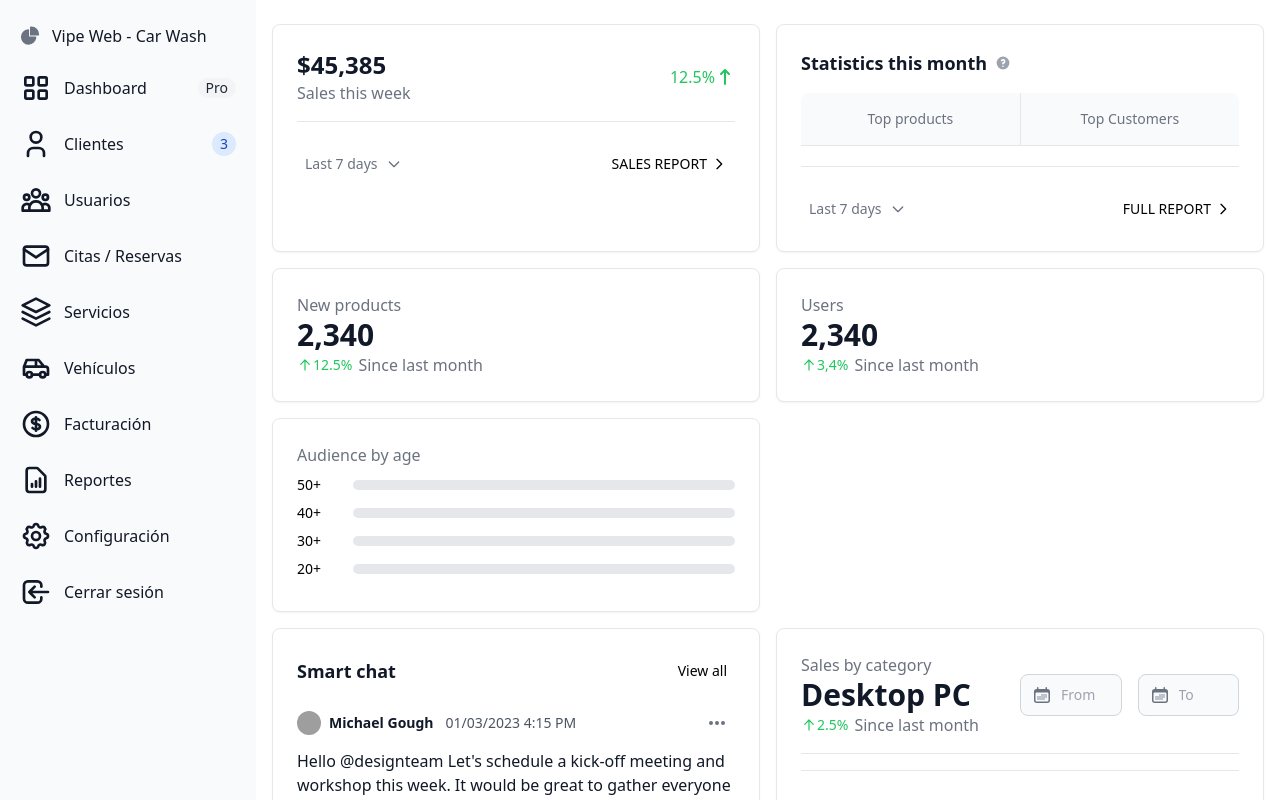
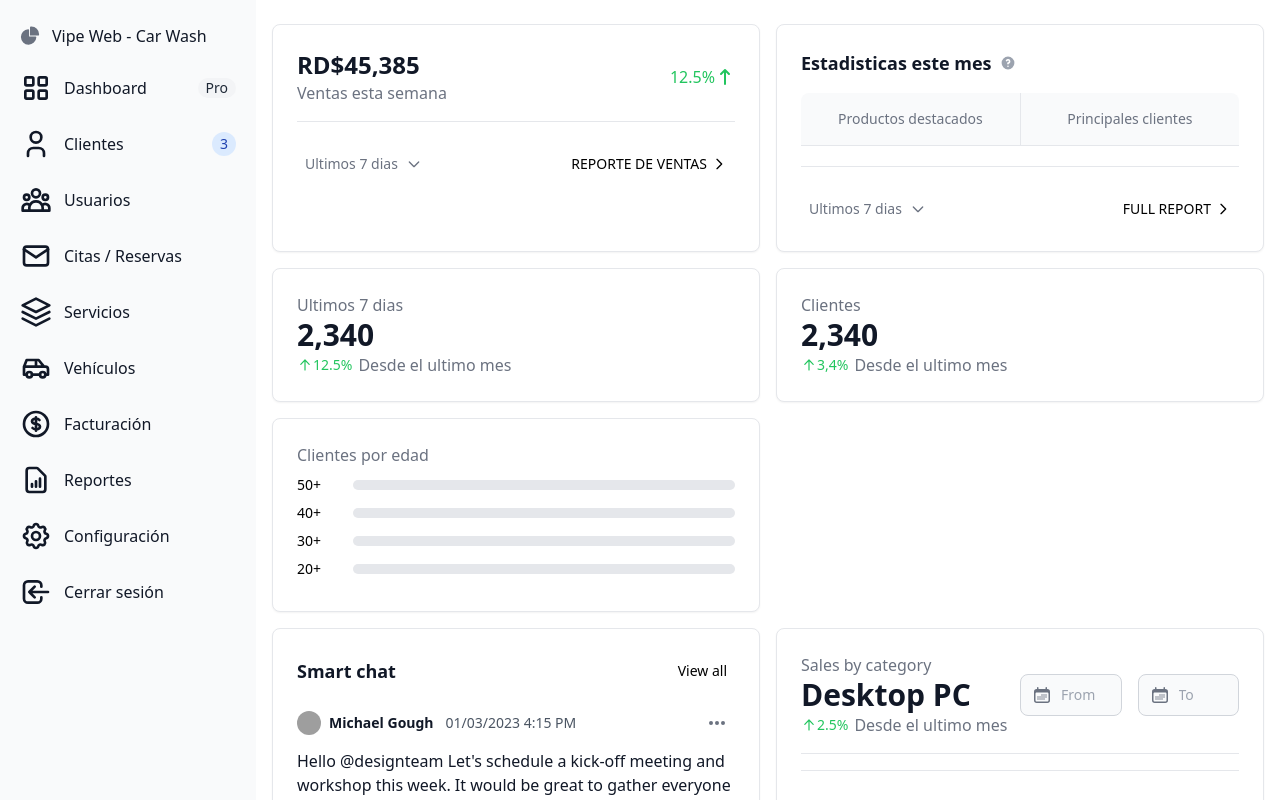
Before and after one commit to Marlon-Vipe/car-wash-system, an Angular app: page /components/layout in a window 1280 px wide. Shown: the top 800 px of the page. Built offline with nearby package versions, Linux system fonts and the light colour scheme; grey boxes are pictures that could not be loaded.

Commit message:
changed some words in dashboard

```diff
--- a/src/app/app.routes.ts
+++ b/src/app/app.routes.ts
@@ -3,7 +3,7 @@ import { Routes } from '@angular/router';
 export const routes: Routes = [
     {
         path: '',
-        redirectTo: '/login',
+        redirectTo: 'components/layout',
         pathMatch: 'full'
     },
     {
--- a/src/app/components/dashboard/dashboard.component.html
+++ b/src/app/components/dashboard/dashboard.component.html
@@ -3,7 +3,7 @@
 <head>
 <meta charset="UTF-8">
 <meta name="viewport" content="width=device-width, initial-scale=1.0">
-<title>Document</title>
+<title>Vipe - Car Wash Dashboard</title>
 </head>
 <body>
 <div class="px-4 pt-6">
@@ -12,8 +12,8 @@
     <div class="p-4 bg-white border border-gray-200 rounded-lg shadow-sm 2xl:col-span-2 dark:border-gray-700 sm:p-6 dark:bg-gray-800">
       <div class="flex items-center justify-between mb-4">
         <div class="flex-shrink-0">
-          <span class="text-xl font-bold leading-none text-gray-900 sm:text-2xl dark:text-white">$45,385</span>
-          <h3 class="text-base font-light text-gray-500 dark:text-gray-400">Sales this week</h3>
+          <span class="text-xl font-bold leading-none text-gray-900 sm:text-2xl dark:text-white">RD$45,385</span>
+          <h3 class="text-base font-light text-gray-500 dark:text-gray-400">Ventas esta semana</h3>
         </div>
         <div class="flex items-center justify-end flex-1 text-base font-medium text-green-500 dark:text-green-400">
           12.5%
@@ -24,43 +24,44 @@
           </svg>
         </div>
       </div>
+
       <div id="main-chart"></div>
       <!-- Card Footer -->
       <div class="flex items-center justify-between pt-3 mt-4 border-t border-gray-200 sm:pt-6 dark:border-gray-700">
         <div>
-          <button class="inline-flex items-center p-2 text-sm font-medium text-center text-gray-500 rounded-lg hover:text-gray-900 dark:text-gray-400 dark:hover:text-white" type="button" data-dropdown-toggle="weekly-sales-dropdown">Last 7 days <svg class="w-4 h-4 ml-2" fill="none" stroke="currentColor" viewBox="0 0 24 24" xmlns="http://www.w3.org/2000/svg"><path stroke-linecap="round" stroke-linejoin="round" stroke-width="2" d="M19 9l-7 7-7-7"></path></svg></button>
+          <button class="inline-flex items-center p-2 text-sm font-medium text-center text-gray-500 rounded-lg hover:text-gray-900 dark:text-gray-400 dark:hover:text-white" type="button" data-dropdown-toggle="weekly-sales-dropdown">Ultimos 7 dias <svg class="w-4 h-4 ml-2" fill="none" stroke="currentColor" viewBox="0 0 24 24" xmlns="http://www.w3.org/2000/svg"><path stroke-linecap="round" stroke-linejoin="round" stroke-width="2" d="M19 9l-7 7-7-7"></path></svg></button>
           <!-- Dropdown menu -->
           <div class="z-50 hidden my-4 text-base list-none bg-white divide-y divide-gray-100 rounded shadow dark:bg-gray-700 dark:divide-gray-600" id="weekly-sales-dropdown">
               <div class="px-4 py-3" role="none">
                 <p class="text-sm font-medium text-gray-900 truncate dark:text-white" role="none">
-                  Sep 16, 2021 - Sep 22, 2021
+                  Dic 1, 2024 - Dic 7, 2024
                 </p>
               </div>
               <ul class="py-1" role="none">
                 <li>
-                  <a href="#" class="block px-4 py-2 text-sm text-gray-700 hover:bg-gray-100 dark:text-gray-400 dark:hover:bg-gray-600 dark:hover:text-white" role="menuitem">Yesterday</a>
+                  <a href="#" class="block px-4 py-2 text-sm text-gray-700 hover:bg-gray-100 dark:text-gray-400 dark:hover:bg-gray-600 dark:hover:text-white" role="menuitem">Ayer</a>
                 </li>
                 <li>
-                  <a href="#" class="block px-4 py-2 text-sm text-gray-700 hover:bg-gray-100 dark:text-gray-400 dark:hover:bg-gray-600 dark:hover:text-white" role="menuitem">Today</a>
+                  <a href="#" class="block px-4 py-2 text-sm text-gray-700 hover:bg-gray-100 dark:text-gray-400 dark:hover:bg-gray-600 dark:hover:text-white" role="menuitem">Hoy</a>
                 </li>
                 <li>
-                  <a href="#" class="block px-4 py-2 text-sm text-gray-700 hover:bg-gray-100 dark:text-gray-400 dark:hover:bg-gray-600 dark:hover:text-white" role="menuitem">Last 7 days</a>
+                  <a href="#" class="block px-4 py-2 text-sm text-gray-700 hover:bg-gray-100 dark:text-gray-400 dark:hover:bg-gray-600 dark:hover:text-white" role="menuitem">Ultimos 7 dias</a>
                 </li>
                 <li>
-                  <a href="#" class="block px-4 py-2 text-sm text-gray-700 hover:bg-gray-100 dark:text-gray-400 dark:hover:bg-gray-600 dark:hover:text-white" role="menuitem">Last 30 days</a>
+                  <a href="#" class="block px-4 py-2 text-sm text-gray-700 hover:bg-gray-100 dark:text-gray-400 dark:hover:bg-gray-600 dark:hover:text-white" role="menuitem">Ultimos 30 dias</a>
                 </li>
                 <li>
-                  <a href="#" class="block px-4 py-2 text-sm text-gray-700 hover:bg-gray-100 dark:text-gray-400 dark:hover:bg-gray-600 dark:hover:text-white" role="menuitem">Last 90 days</a>
+                  <a href="#" class="block px-4 py-2 text-sm text-gray-700 hover:bg-gray-100 dark:text-gray-400 dark:hover:bg-gray-600 dark:hover:text-white" role="menuitem">Ultimos 90 dias</a>
                 </li>
               </ul>
               <div class="py-1" role="none">
-                <a href="#" class="block px-4 py-2 text-sm text-gray-700 hover:bg-gray-100 dark:text-gray-400 dark:hover:bg-gray-600 dark:hover:text-white" role="menuitem">Custom...</a>
+                <a href="#" class="block px-4 py-2 text-sm text-gray-700 hover:bg-gray-100 dark:text-gray-400 dark:hover:bg-gray-600 dark:hover:text-white" role="menuitem">Personalizar...</a>
               </div>
           </div>
         </div>
         <div class="flex-shrink-0">
           <a href="#" class="inline-flex items-center p-2 text-xs font-medium uppercase rounded-lg text-primary-700 sm:text-sm hover:bg-gray-100 dark:text-primary-500 dark:hover:bg-gray-700">
-            Sales Report
+            Reporte de ventas
             <svg class="w-4 h-4 ml-1" fill="none" stroke="currentColor" viewBox="0 0 24 24" xmlns="http://www.w3.org/2000/svg"><path stroke-linecap="round" stroke-linejoin="round" stroke-width="2" d="M9 5l7 7-7 7"></path></svg>
           </a>
         </div>
@@ -68,31 +69,31 @@
     </div>
     <!--Tabs widget -->
     <div class="p-4 bg-white border border-gray-200 rounded-lg shadow-sm dark:border-gray-700 sm:p-6 dark:bg-gray-800">
-      <h3 class="flex items-center mb-4 text-lg font-semibold text-gray-900 dark:text-white">Statistics this month
-      <button data-popover-target="popover-description" data-popover-placement="bottom-end" type="button"><svg class="w-4 h-4 ml-2 text-gray-400 hover:text-gray-500" aria-hidden="true" fill="currentColor" viewBox="0 0 20 20" xmlns="http://www.w3.org/2000/svg"><path fill-rule="evenodd" d="M18 10a8 8 0 11-16 0 8 8 0 0116 0zm-8-3a1 1 0 00-.867.5 1 1 0 11-1.731-1A3 3 0 0113 8a3.001 3.001 0 01-2 2.83V11a1 1 0 11-2 0v-1a1 1 0 011-1 1 1 0 100-2zm0 8a1 1 0 100-2 1 1 0 000 2z" clip-rule="evenodd"></path></svg><span class="sr-only">Show information</span></button>
+      <h3 class="flex items-center mb-4 text-lg font-semibold text-gray-900 dark:text-white">Estadisticas este mes
+      <button data-popover-target="popover-description" data-popover-placement="bottom-end" type="button"><svg class="w-4 h-4 ml-2 text-gray-400 hover:text-gray-500" aria-hidden="true" fill="currentColor" viewBox="0 0 20 20" xmlns="http://www.w3.org/2000/svg"><path fill-rule="evenodd" d="M18 10a8 8 0 11-16 0 8 8 0 0116 0zm-8-3a1 1 0 00-.867.5 1 1 0 11-1.731-1A3 3 0 0113 8a3.001 3.001 0 01-2 2.83V11a1 1 0 11-2 0v-1a1 1 0 011-1 1 1 0 100-2zm0 8a1 1 0 100-2 1 1 0 000 2z" clip-rule="evenodd"></path></svg><span class="sr-only">Mostar informacion</span></button>
       </h3>
       <div data-popover id="popover-description" role="tooltip" class="absolute z-10 invisible inline-block text-sm font-light text-gray-500 transition-opacity duration-300 bg-white border border-gray-200 rounded-lg shadow-sm opacity-0 w-72 dark:bg-gray-800 dark:border-gray-600 dark:text-gray-400">
         <div class="p-3 space-y-2">
-            <h3 class="font-semibold text-gray-900 dark:text-white">Statistics</h3>
-            <p>Statistics is a branch of applied mathematics that involves the collection, description, analysis, and inference of conclusions from quantitative data.</p>
+            <h3 class="font-semibold text-gray-900 dark:text-white">Estadisticas</h3>
+            <p>Las estadísticas en un sistema de lavado de autos implican la recopilación, descripción, análisis e interpretación de datos para mejorar la eficiencia operativa y la satisfacción del cliente. Al analizar datos cuantitativos, una empresa de lavado de autos puede tomar decisiones informadas para mejorar el rendimiento y la rentabilidad.</p>
             <a href="#" class="flex items-center font-medium text-primary-600 dark:text-primary-500 dark:hover:text-primary-600 hover:text-primary-700">Read more <svg class="w-4 h-4 ml-1" aria-hidden="true" fill="currentColor" viewBox="0 0 20 20" xmlns="http://www.w3.org/2000/svg"><path fill-rule="evenodd" d="M7.293 14.707a1 1 0 010-1.414L10.586 10 7.293 6.707a1 1 0 011.414-1.414l4 4a1 1 0 010 1.414l-4 4a1 1 0 01-1.414 0z" clip-rule="evenodd"></path></svg></a>
         </div>
         <div data-popper-arrow></div>
       </div>
       <div class="sm:hidden">
-          <label for="tabs" class="sr-only">Select tab</label>
+          <label for="tabs" class="sr-only">Selecciona:</label>
           <select id="tabs" class="bg-gray-50 border-0 border-b border-gray-200 text-gray-900 text-sm rounded-t-lg focus:ring-primary-500 focus:border-primary-500 block w-full p-2.5 dark:bg-gray-700 dark:border-gray-600 dark:placeholder-gray-400 dark:text-white dark:focus:ring-primary-500 dark:focus:border-primary-500">
-              <option>Statistics</option>
-              <option>Services</option>
+              <option>Estadisticas</option>
+              <option>Servicios</option>
               <option>FAQ</option>
           </select>
       </div>
       <ul class="hidden text-sm font-medium text-center text-gray-500 divide-x divide-gray-200 rounded-lg sm:flex dark:divide-gray-600 dark:text-gray-400" id="fullWidthTab" data-tabs-toggle="#fullWidthTabContent" role="tablist">
           <li class="w-full">
-              <button id="faq-tab" data-tabs-target="#faq" type="button" role="tab" aria-controls="faq" aria-selected="true" class="inline-block w-full p-4 rounded-tl-lg bg-gray-50 hover:bg-gray-100 focus:outline-none dark:bg-gray-700 dark:hover:bg-gray-600">Top products</button>
+              <button id="faq-tab" data-tabs-target="#faq" type="button" role="tab" aria-controls="faq" aria-selected="true" class="inline-block w-full p-4 rounded-tl-lg bg-gray-50 hover:bg-gray-100 focus:outline-none dark:bg-gray-700 dark:hover:bg-gray-600">Productos destacados</button>
           </li>
           <li class="w-full">
-              <button id="about-tab" data-tabs-target="#about" type="button" role="tab" aria-controls="about" aria-selected="false" class="inline-block w-full p-4 rounded-tr-lg bg-gray-50 hover:bg-gray-100 focus:outline-none dark:bg-gray-700 dark:hover:bg-gray-600">Top Customers</button>
+              <button id="about-tab" data-tabs-target="#about" type="button" role="tab" aria-controls="about" aria-selected="false" class="inline-block w-full p-4 rounded-tr-lg bg-gray-50 hover:bg-gray-100 focus:outline-none dark:bg-gray-700 dark:hover:bg-gray-600">Principales clientes</button>
           </li>
       </ul>
       <div id="fullWidthTabContent" class="border-t border-gray-200 dark:border-gray-600">
@@ -101,17 +102,17 @@
             <li class="py-3 sm:py-4">
                 <div class="flex items-center justify-between">
                 <div class="flex items-center min-w-0">
-                    <img class="flex-shrink-0 w-10 h-10" src="/images/products/iphone.png" alt="imac image">
+                    <img class="flex-shrink-0 w-10 h-10" src="#" alt="imac image">
                     <div class="ml-3">
                     <p class="font-medium text-gray-900 truncate dark:text-white">
-                        iPhone 14 Pro
+                        Honda Civic 2024
                     </p>
                     <div class="flex items-center justify-end flex-1 text-sm text-green-500 dark:text-green-400">
                         <svg class="w-4 h-4" fill="currentColor" viewBox="0 0 20 20" xmlns="http://www.w3.org/2000/svg" aria-hidden="true">
                         <path clip-rule="evenodd" fill-rule="evenodd" d="M10 17a.75.75 0 01-.75-.75V5.612L5.29 9.77a.75.75 0 01-1.08-1.04l5.25-5.5a.75.75 0 011.08 0l5.25 5.5a.75.75 0 11-1.08 1.04l-3.96-4.158V16.25A.75.75 0 0110 17z"></path>
                         </svg>
                         2.5%
-                        <span class="ml-2 text-gray-500">vs last month</span>
+                        <span class="ml-2 text-gray-500">vs mes pasado</span>
                     </div>
                     </div>
                 </div>
@@ -215,7 +216,7 @@
               <li class="py-3 sm:py-4">
                 <div class="flex items-center space-x-4">
                   <div class="flex-shrink-0">
-                    <img class="w-8 h-8 rounded-full" src="/images/users/neil-sims.png" alt="Neil image">
+                    <img class="w-8 h-8 rounded-full" src="/images/Clientes/neil-sims.png" alt="Neil image">
                   </div>
                   <div class="flex-1 min-w-0">
                     <p class="font-medium text-gray-900 truncate dark:text-white">
@@ -233,7 +234,7 @@
               <li class="py-3 sm:py-4">
                 <div class="flex items-center space-x-4">
                   <div class="flex-shrink-0">
-                    <img class="w-8 h-8 rounded-full" src="/images/users/bonnie-green.png" alt="Neil image">
+                    <img class="w-8 h-8 rounded-full" src="/images/Clientes/bonnie-green.png" alt="Neil image">
                   </div>
                   <div class="flex-1 min-w-0">
                     <p class="font-medium text-gray-900 truncate dark:text-white">
@@ -251,7 +252,7 @@
               <li class="py-3 sm:py-4">
                 <div class="flex items-center space-x-4">
                   <div class="flex-shrink-0">
-                    <img class="w-8 h-8 rounded-full" src="/images/users/michael-gough.png" alt="Neil image">
+                    <img class="w-8 h-8 rounded-full" src="/images/Clientes/michael-gough.png" alt="Neil image">
                   </div>
                   <div class="flex-1 min-w-0">
                     <p class="font-medium text-gray-900 truncate dark:text-white">
@@ -269,7 +270,7 @@
               <li class="py-3 sm:py-4">
                 <div class="flex items-center space-x-4">
                   <div class="flex-shrink-0">
-                    <img class="w-8 h-8 rounded-full" src="/images/users/thomas-lean.png" alt="Neil image">
+                    <img class="w-8 h-8 rounded-full" src="/images/Clientes/thomas-lean.png" alt="Neil image">
                   </div>
                   <div class="flex-1 min-w-0">
                     <p class="font-medium text-gray-900 truncate dark:text-white">
@@ -287,7 +288,7 @@
               <li class="py-3 sm:py-4">
                 <div class="flex items-center space-x-4">
                   <div class="flex-shrink-0">
-                    <img class="w-8 h-8 rounded-full" src="/images/users/lana-byrd.png" alt="Neil image">
+                    <img class="w-8 h-8 rounded-full" src="/images/Clientes/lana-byrd.png" alt="Neil image">
                   </div>
                   <div class="flex-1 min-w-0">
                     <p class="font-medium text-gray-900 truncate dark:text-white">
@@ -308,7 +309,7 @@
       <!-- Card Footer -->
       <div class="flex items-center justify-between pt-3 mt-5 border-t border-gray-200 sm:pt-6 dark:border-gray-700">
         <div>
-          <button class="inline-flex items-center p-2 text-sm font-medium text-center text-gray-500 rounded-lg hover:text-gray-900 dark:text-gray-400 dark:hover:text-white" type="button" data-dropdown-toggle="stats-dropdown">Last 7 days <svg class="w-4 h-4 ml-2" fill="none" stroke="currentColor" viewBox="0 0 24 24" xmlns="http://www.w3.org/2000/svg"><path stroke-linecap="round" stroke-linejoin="round" stroke-width="2" d="M19 9l-7 7-7-7"></path></svg></button>
+          <button class="inline-flex items-center p-2 text-sm font-medium text-center text-gray-500 rounded-lg hover:text-gray-900 dark:text-gray-400 dark:hover:text-white" type="button" data-dropdown-toggle="stats-dropdown">Ultimos 7 dias <svg class="w-4 h-4 ml-2" fill="none" stroke="currentColor" viewBox="0 0 24 24" xmlns="http://www.w3.org/2000/svg"><path stroke-linecap="round" stroke-linejoin="round" stroke-width="2" d="M19 9l-7 7-7-7"></path></svg></button>
           <!-- Dropdown menu -->
           <div class="z-50 hidden my-4 text-base list-none bg-white divide-y divide-gray-100 rounded shadow dark:bg-gray-700 dark:divide-gray-600" id="stats-dropdown">
               <div class="px-4 py-3" role="none">
@@ -324,7 +325,7 @@
                   <a href="#" class="block px-4 py-2 text-sm text-gray-700 hover:bg-gray-100 dark:text-gray-400 dark:hover:bg-gray-600 dark:hover:text-white" role="menuitem">Today</a>
                 </li>
                 <li>
-                  <a href="#" class="block px-4 py-2 text-sm text-gray-700 hover:bg-gray-100 dark:text-gray-400 dark:hover:bg-gray-600 dark:hover:text-white" role="menuitem">Last 7 days</a>
+                  <a href="#" class="block px-4 py-2 text-sm text-gray-700 hover:bg-gray-100 dark:text-gray-400 dark:hover:bg-gray-600 dark:hover:text-white" role="menuitem">Ultimos 7 dias</a>
                 </li>
                 <li>
                   <a href="#" class="block px-4 py-2 text-sm text-gray-700 hover:bg-gray-100 dark:text-gray-400 dark:hover:bg-gray-600 dark:hover:text-white" role="menuitem">Last 30 days</a>
@@ -350,7 +351,7 @@
   <div class="grid w-full grid-cols-1 gap-4 mt-4 xl:grid-cols-2 2xl:grid-cols-3">
     <div class="items-center justify-between p-4 bg-white border border-gray-200 rounded-lg shadow-sm sm:flex dark:border-gray-700 sm:p-6 dark:bg-gray-800">
       <div class="w-full">
-        <h3 class="text-base font-normal text-gray-500 dark:text-gray-400">New products</h3>
+        <h3 class="text-base font-normal text-gray-500 dark:text-gray-400">Ultimos 7 dias</h3>
         <span class="text-2xl font-bold leading-none text-gray-900 sm:text-3xl dark:text-white">2,340</span>
         <p class="flex items-center text-base font-normal text-gray-500 dark:text-gray-400">
           <span class="flex items-center mr-1.5 text-sm text-green-500 dark:text-green-400">
@@ -359,14 +360,14 @@
             </svg>
             12.5%
           </span>
-          Since last month
+          Desde el ultimo mes
         </p>
       </div>
       <div class="w-full" id="new-products-chart"></div>
     </div>
     <div class="items-center justify-between p-4 bg-white border border-gray-200 rounded-lg shadow-sm sm:flex dark:border-gray-700 sm:p-6 dark:bg-gray-800">
       <div class="w-full">
-        <h3 class="text-base font-normal text-gray-500 dark:text-gray-400">Users</h3>
+        <h3 class="text-base font-normal text-gray-500 dark:text-gray-400">Clientes</h3>
         <span class="text-2xl font-bold leading-none text-gray-900 sm:text-3xl dark:text-white">2,340</span>
         <p class="flex items-center text-base font-normal text-gray-500 dark:text-gray-400">
           <span class="flex items-center mr-1.5 text-sm text-green-500 dark:text-green-400">
@@ -375,14 +376,14 @@
             </svg>
             3,4%
           </span>
-          Since last month
+          Desde el ultimo mes
         </p>
       </div>
       <div class="w-full" id="week-signups-chart"></div>
     </div>
     <div class="p-4 bg-white border border-gray-200 rounded-lg shadow-sm dark:border-gray-700 sm:p-6 dark:bg-gray-800">
       <div class="w-full">
-        <h3 class="mb-2 text-base font-normal text-gray-500 dark:text-gray-400">Audience by age</h3>
+        <h3 class="mb-2 text-base font-normal text-gray-500 dark:text-gray-400">Clientes por edad</h3>
         <div class="flex items-center mb-2">
           <div class="w-16 text-sm font-medium dark:text-white">50+</div>
           <div class="w-full bg-gray-200 rounded-full h-2.5 dark:bg-gray-700">
@@ -750,7 +751,7 @@
                 </svg>
                 2.5%
               </span>
-              Since last month
+              Desde el ultimo mes
             </p>
           </div>
           <div class="w-full max-w-lg">
@@ -780,7 +781,7 @@
         <!-- Card Footer -->
         <div class="flex items-center justify-between pt-3 mt-4 border-t border-gray-200 sm:pt-6 dark:border-gray-700">
           <div>
-            <button class="inline-flex items-center p-2 text-sm font-medium text-center text-gray-500 rounded-lg hover:text-gray-900 dark:text-gray-400 dark:hover:text-white" type="button" data-dropdown-toggle="sales-by-category-dropdown">Last 7 days <svg class="w-4 h-4 ml-2" fill="none" stroke="currentColor" viewBox="0 0 24 24" xmlns="http://www.w3.org/2000/svg"><path stroke-linecap="round" stroke-linejoin="round" stroke-width="2" d="M19 9l-7 7-7-7"></path></svg></button>
+            <button class="inline-flex items-center p-2 text-sm font-medium text-center text-gray-500 rounded-lg hover:text-gray-900 dark:text-gray-400 dark:hover:text-white" type="button" data-dropdown-toggle="sales-by-category-dropdown">Ultimos 7 dias <svg class="w-4 h-4 ml-2" fill="none" stroke="currentColor" viewBox="0 0 24 24" xmlns="http://www.w3.org/2000/svg"><path stroke-linecap="round" stroke-linejoin="round" stroke-width="2" d="M19 9l-7 7-7-7"></path></svg></button>
             <!-- Dropdown menu -->
             <div class="z-50 hidden my-4 text-base list-none bg-white divide-y divide-gray-100 rounded shadow dark:bg-gray-700 dark:divide-gray-600" id="sales-by-category-dropdown">
                 <div class="px-4 py-3" role="none">
@@ -796,7 +797,7 @@
                     <a href="#" class="block px-4 py-2 text-sm text-gray-700 hover:bg-gray-100 dark:text-gray-400 dark:hover:bg-gray-600 dark:hover:text-white" role="menuitem">Today</a>
                   </li>
                   <li>
-                    <a href="#" class="block px-4 py-2 text-sm text-gray-700 hover:bg-gray-100 dark:text-gray-400 dark:hover:bg-gray-600 dark:hover:text-white" role="menuitem">Last 7 days</a>
+                    <a href="#" class="block px-4 py-2 text-sm text-gray-700 hover:bg-gray-100 dark:text-gray-400 dark:hover:bg-gray-600 dark:hover:text-white" role="menuitem">Ultimos 7 dias</a>
                   </li>
                   <li>
                     <a href="#" class="block px-4 py-2 text-sm text-gray-700 hover:bg-gray-100 dark:text-gray-400 dark:hover:bg-gray-600 dark:hover:text-white" role="menuitem">Last 30 days</a>
@@ -1405,7 +1406,7 @@
     <!-- Card Footer -->
     <div class="flex items-center justify-between pt-3 sm:pt-6">
       <div>
-        <button class="inline-flex items-center p-2 text-sm font-medium text-center text-gray-500 rounded-lg hover:text-gray-900 dark:text-gray-400 dark:hover:text-white" type="button" data-dropdown-toggle="transactions-dropdown">Last 7 days <svg class="w-4 h-4 ml-2" fill="none" stroke="currentColor" viewBox="0 0 24 24" xmlns="http://www.w3.org/2000/svg"><path stroke-linecap="round" stroke-linejoin="round" stroke-width="2" d="M19 9l-7 7-7-7"></path></svg></button>
+        <button class="inline-flex items-center p-2 text-sm font-medium text-center text-gray-500 rounded-lg hover:text-gray-900 dark:text-gray-400 dark:hover:text-white" type="button" data-dropdown-toggle="transactions-dropdown">Ultimos 7 dias <svg class="w-4 h-4 ml-2" fill="none" stroke="currentColor" viewBox="0 0 24 24" xmlns="http://www.w3.org/2000/svg"><path stroke-linecap="round" stroke-linejoin="round" stroke-width="2" d="M19 9l-7 7-7-7"></path></svg></button>
         <!-- Dropdown menu -->
         <div class="z-50 hidden my-4 text-base list-none bg-white divide-y divide-gray-100 rounded shadow dark:bg-gray-700 dark:divide-gray-600" id="transactions-dropdown">
             <div class="px-4 py-3" role="none">
@@ -1421,7 +1422,7 @@
                 <a href="#" class="block px-4 py-2 text-sm text-gray-700 hover:bg-gray-100 dark:text-gray-400 dark:hover:bg-gray-600 dark:hover:text-white" role="menuitem">Today</a>
               </li>
               <li>
-                <a href="#" class="block px-4 py-2 text-sm text-gray-700 hover:bg-gray-100 dark:text-gray-400 dark:hover:bg-gray-600 dark:hover:text-white" role="menuitem">Last 7 days</a>
+                <a href="#" class="block px-4 py-2 text-sm text-gray-700 hover:bg-gray-100 dark:text-gray-400 dark:hover:bg-gray-600 dark:hover:text-white" role="menuitem">Ultimos 7 dias</a>
               </li>
               <li>
                 <a href="#" class="block px-4 py-2 text-sm text-gray-700 hover:bg-gray-100 dark:text-gray-400 dark:hover:bg-gray-600 dark:hover:text-white" role="menuitem">Last 30 days</a>
@@ -1444,5 +1445,6 @@
     </div>
   </div>
 </div>
+<br>
 </body>
 </html>
```
Lines whose indentation alone changed are shown as unchanged.
